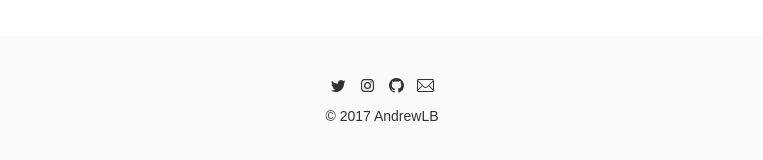
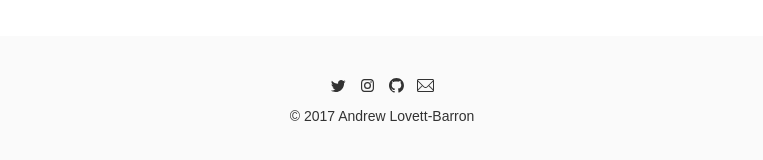
Before and after one commit to readywater/log.andrewlb.com, a Jekyll site: the page built from _posts/2017-05-30-newamerica.md, in a window 1280 px wide and 900 px high, scrolled down 904 px. Shown: the part 736-896 px from the top of the window, without its empty margins (258-1021 px from the left). Built offline with Jekyll 4.4.1, drawn with Linux system fonts in a browser that asks for light colours; some web fonts are replaced; comment, search, counter and statistics services are not loaded; some of the changed text lies outside the part shown.

```diff
--- a/_config.yml
+++ b/_config.yml
@@ -6,7 +6,7 @@
 # 'jekyll serve'. If you change this file, please restart the server process.
 
 # Site settings
-title:              AndrewLB
+title:              Andrew Lovett-Barron
 logo:               # Logo image URL
 email:              alb@andrewlb.com
 description:        Writings by Andrew Lovett-Barron
--- a/_includes/disqus.html
+++ b/_includes/disqus.html
@@ -8,7 +8,7 @@
     (function() {
       var d = document, s = d.createElement('script');
 
-      s.src = '//aspirethemes-demo.disqus.com/embed.js';
+      s.src = '//andrewlb.disqus.com/embed.js';
 
       s.setAttribute('data-timestamp', +new Date());
       (d.head || d.body).appendChild(s);
```
